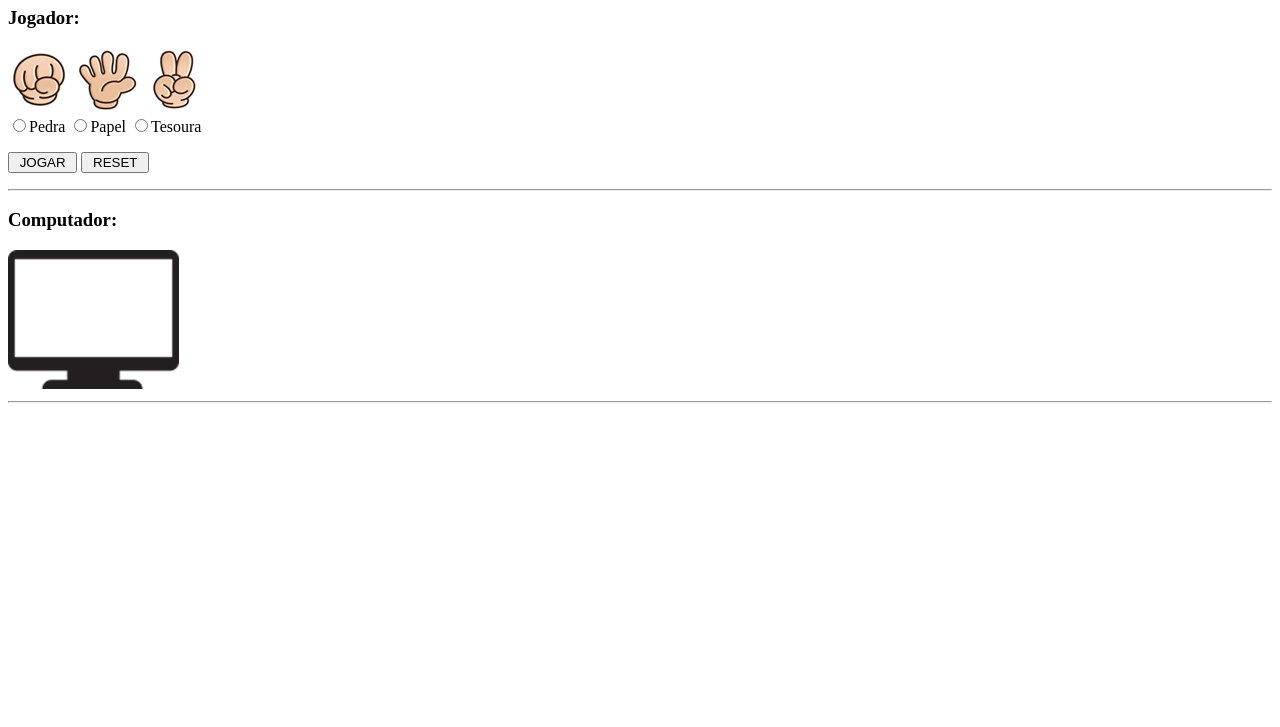
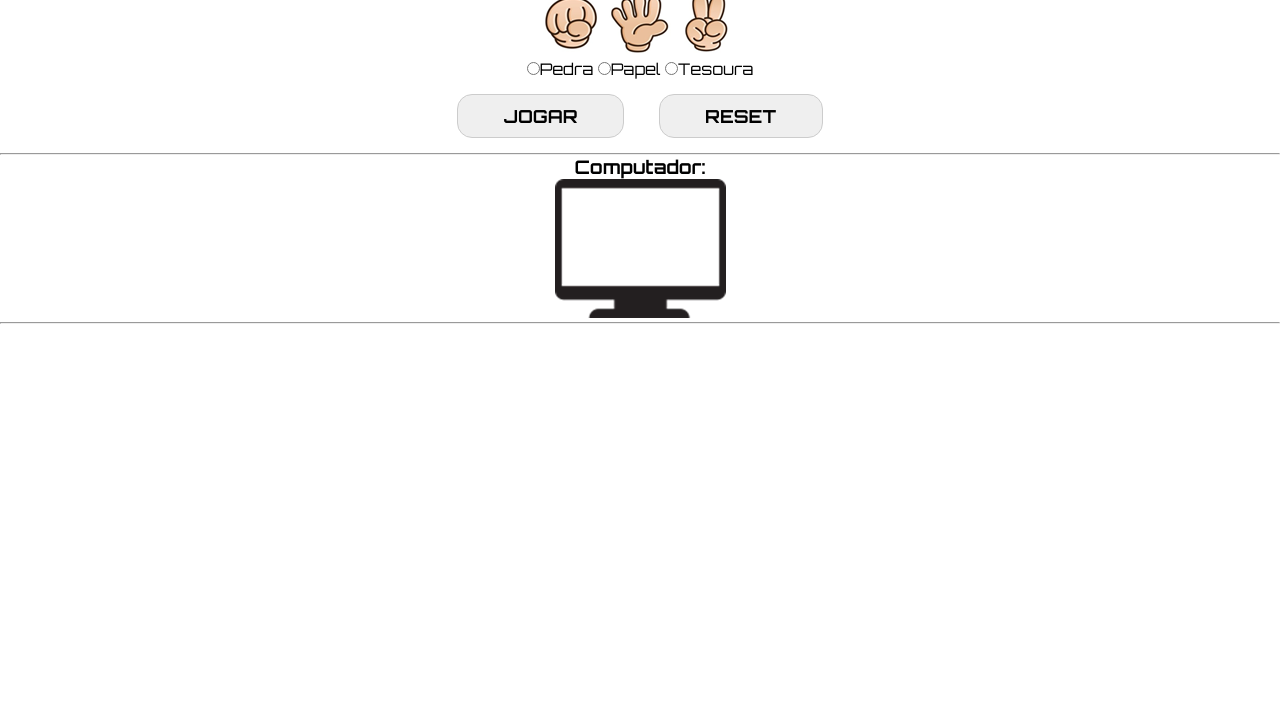
Before and after one commit to Beamoreli/Jokenpo, a plain HTML site: page index.html in a window 1280 px wide. Shown: the part 73-800 px from the top of the page. Drawn offline with Linux system fonts and the light colour scheme.

Commit message:
Alteraçoes

```diff
--- a/css/style.css
+++ b/css/style.css
@@ -0,0 +1,26 @@
+* {
+    font-family: "Orbitron", sans-serif;
+    padding: 0;
+    margin: 0;
+}
+
+
+body {
+    text-align: center;
+}
+
+.btn {
+    padding: 10px 40px;
+    font-size: 18px;
+    font-weight: bold;
+    border-radius: 15px;
+    cursor: pointer;
+    border: 1px solid #ccc;
+    transition: all 0.2s ease-in-out;
+    margin: 15px 15px;
+}
+
+.btn:hover {
+    transform: scale(1.1);
+    background-color: #4db9dd;
+}
--- a/index.html
+++ b/index.html
@@ -4,6 +4,11 @@
 <head>
     <meta charset="UTF-8">
     <title>jokenpô</title>
+    <link rel="preconnect" href="https://fonts.googleapis.com" />
+    <link rel="preconnect" href="https://fonts.gstatic.com" crossorigin />
+    <link href="https://fonts.googleapis.com/css2?family=Orbitron:wght@400;500;600;700;800;900&display=swap"
+        rel="stylesheet" />
+    <link rel="stylesheet" href="/css/style.css">
 </head>
 
 <body>
@@ -13,12 +18,12 @@
     <img src="/images/papel.png" alt="Papel">
     <img src="/images/tesoura.png" alt="Tesoura">
     <form name="frmJokenpo">
-        <input type="radio" name="grupo" id="pedra">Pedra
-        <input type="radio" name="grupo" id="papel">Papel
-        <input type="radio" name="grupo" id="tesoura">Tesoura
+        <input class="escolha" type="radio" name="grupo" id="pedra">Pedra
+        <input class="escolha" type="radio" name="grupo" id="papel">Papel
+        <input class="escolha" type="radio" name="grupo" id="tesoura">Tesoura
         <p>
-            <input type="button" value=" JOGAR " onclick="jogar()">
-            <input type="reset" value=" RESET " onclick="resetar()">
+            <input class="btn" type="button" value=" JOGAR " onclick="jogar()">
+            <input class="btn" type="reset" value=" RESET " onclick="resetar()">
         </p>
     </form>
     <hr>
```
Also changed, not shown: images/logica pedra papel tesoura.png (deleted).
